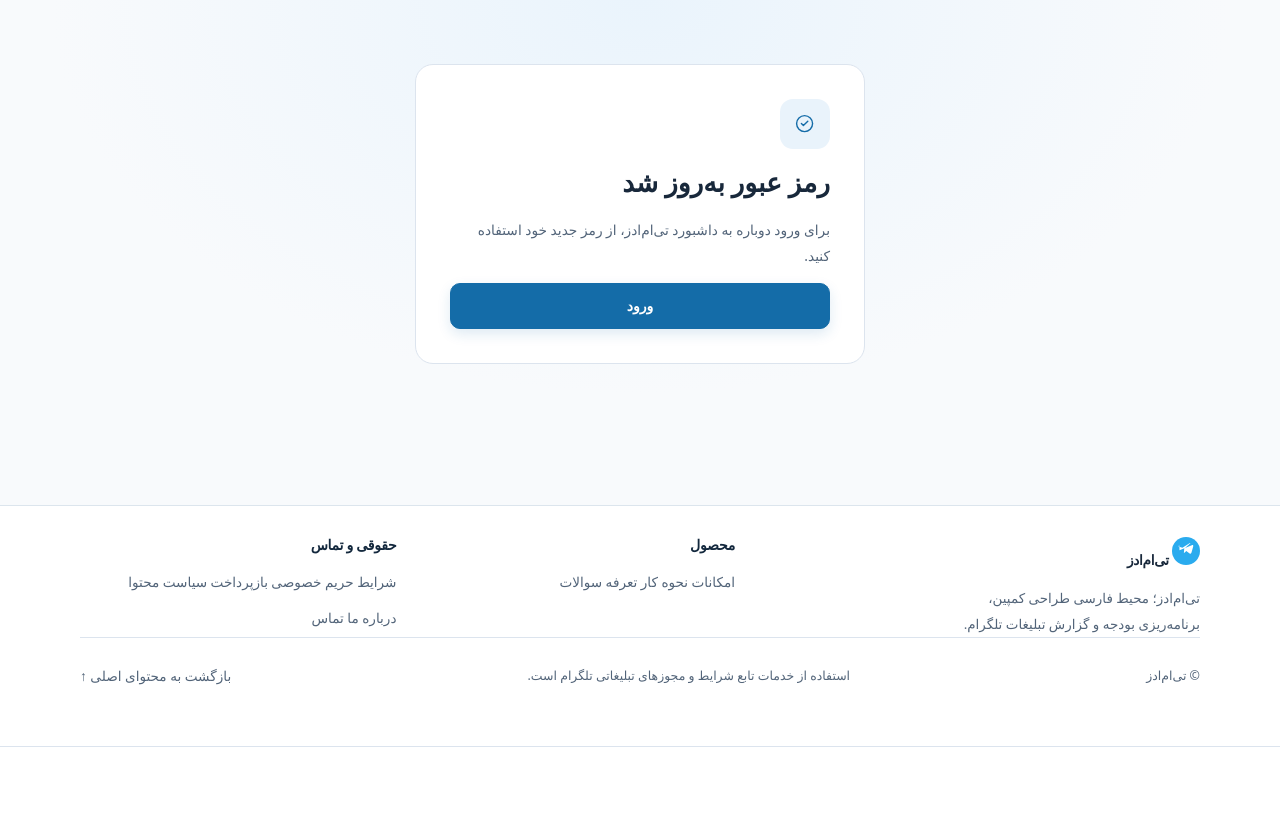
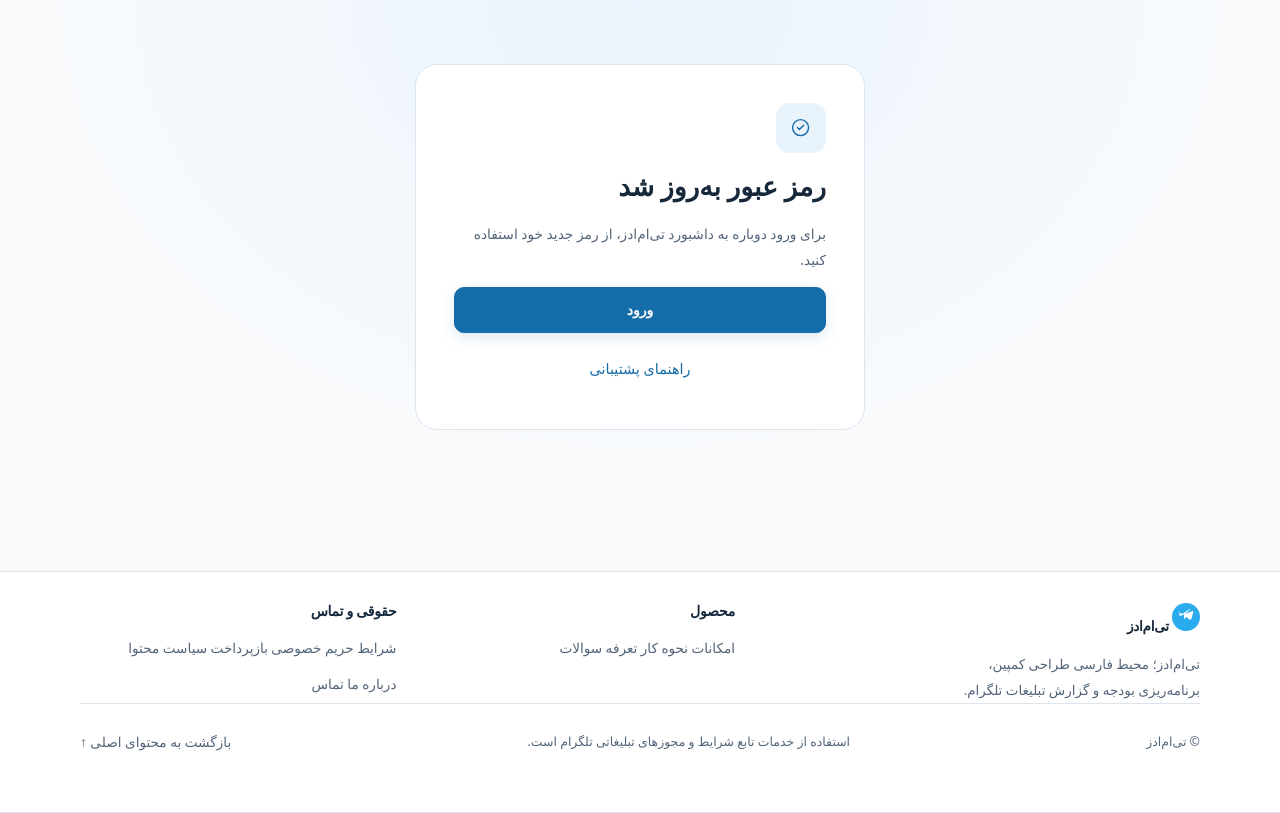
Before and after one commit to qashqaeii/TMADS, a Django app: page /accounts/reset/complete/ in a window 1280 px wide. Shown: the part 75-888 px from the top of the page. Before the commit the page ends 822 px from the top, so only its background shows below. Run offline with Django 5.2, Linux system fonts and the light colour scheme; parts of the project's set-up code (start-up, migrations or seed data) failed here and were passed over; some libraries are stand-ins or nearby versions; some web fonts are replaced.

Commit message:
style(recovery): refine successful password update state

```diff
--- a/templates/accounts/password_reset_complete.html
+++ b/templates/accounts/password_reset_complete.html
@@ -1,12 +1,14 @@
 {% extends "public_base.html" %}
 {% block title %}رمز به‌روز شد{% endblock %}
+{% block public_page_class %} pp-password-reset-complete{% endblock %}
 {% block content %}
-<section class="auth-screen ui-auth-screen">
-  <div class="auth-card auth-card--exec ui-auth-card">
+<section class="auth-screen ui-auth-screen pp-auth-recovery">
+  <div class="auth-card auth-card--exec ui-auth-card" data-pp-reveal>
     <div class="auth-state-icon" aria-hidden="true">{% include "includes/lucide_icon.html" with name="circle-check" %}</div>
     <h1>رمز عبور به‌روز شد</h1>
     <p class="muted">برای ورود دوباره به داشبورد تی‌ام‌ادز، از رمز جدید خود استفاده کنید.</p>
     <a class="btn btn-primary" href="{% url 'accounts:login' %}">ورود</a>
+    <a class="pp-auth-back" href="{% url 'public:contact' %}">راهنمای پشتیبانی</a>
   </div>
 </section>
 {% endblock %}
```
